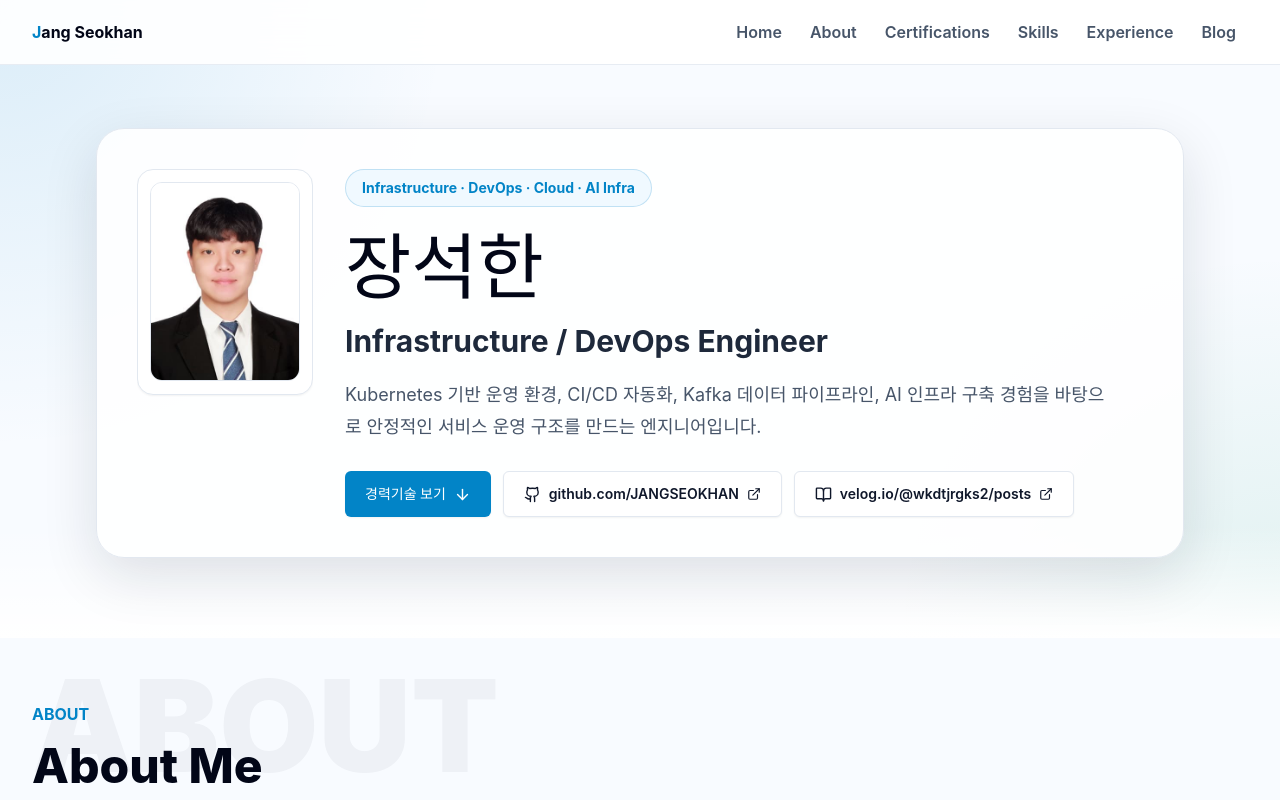
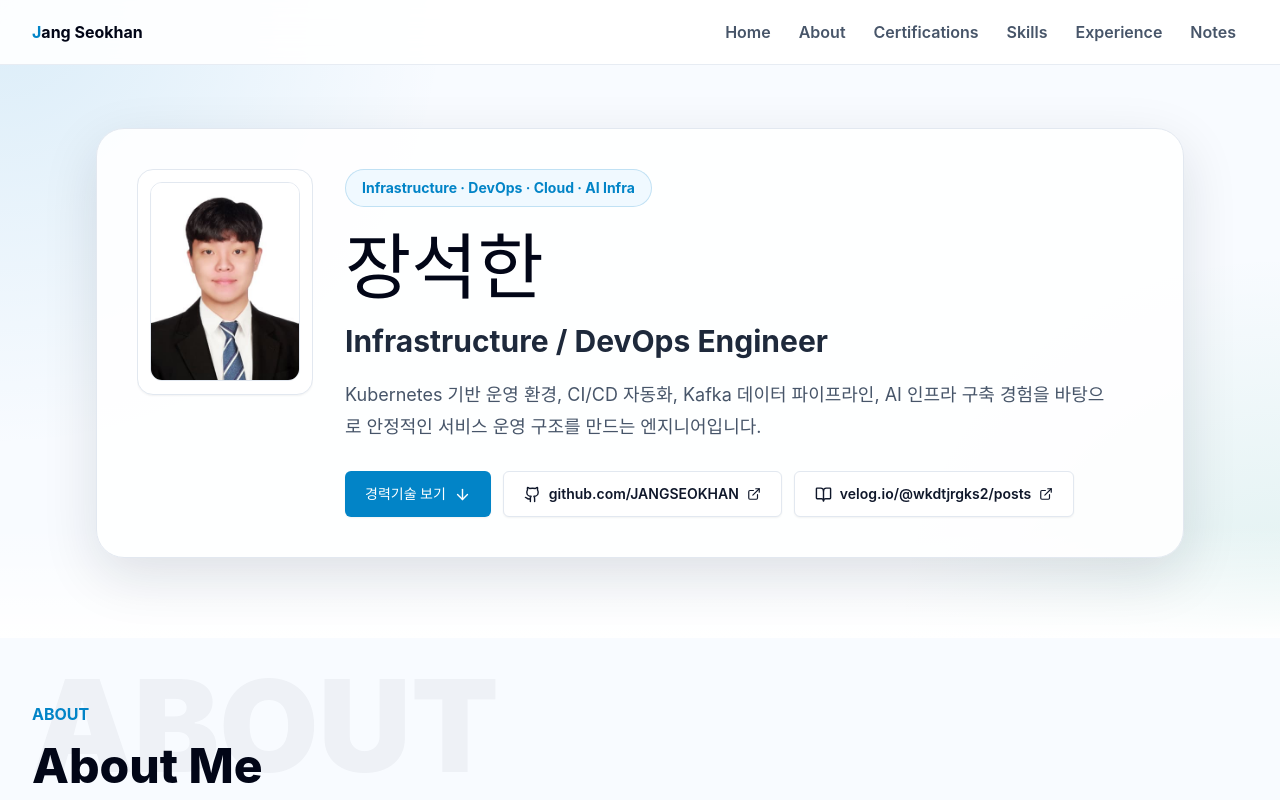
Before and after one commit to JANGSEOKHAN/JANGSEOKHAN.github.io, a React (Vite) app: page / in a window 1280 px wide. Shown: the top 800 px of the page. Built offline with nearby package versions, Linux system fonts and the light colour scheme; a web font is replaced by a local one.

Commit message:
Rename blog section to technical notes

```diff
--- a/src/components/BlogNotes.tsx
+++ b/src/components/BlogNotes.tsx
@@ -1,28 +1,17 @@
 import { BookOpen, ExternalLink } from 'lucide-react';
-import { notes, profile } from '../data/profile';
+import { notes } from '../data/profile';
 import SectionTitle from './SectionTitle';
 
 export default function BlogNotes() {
-  const blogLabel = profile.notesUrl.replace(/^https?:\/\//, '').replace(/\/$/, '');
-
   return (
-    <section id="blog" className="scroll-mt-20 py-12 sm:py-16">
+    <section id="notes" className="scroll-mt-20 py-12 sm:py-16">
       <div className="mx-auto max-w-7xl px-4 sm:px-6 lg:px-8">
-        <div className="flex flex-col gap-5 sm:flex-row sm:items-end sm:justify-between">
+        <div>
           <SectionTitle
-            eyebrow="Blog"
+            eyebrow="Technical Notes"
             title="운영 경험을 기술 노트로 정리합니다."
-            watermark="Blog"
+            watermark="Notes"
           />
-          <a
-            href={profile.notesUrl}
-            target="_blank"
-            rel="noreferrer"
-            className="inline-flex min-h-11 w-full items-center justify-center gap-2 rounded-md border border-slate-200 bg-white px-5 py-3 text-sm font-semibold text-slate-900 shadow-sm outline-none transition hover:border-signal-cyan/60 hover:text-signal-cyan focus-visible:ring-2 focus-visible:ring-signal-cyan focus-visible:ring-offset-2 focus-visible:ring-white sm:w-auto"
-          >
-            <span className="break-all">{blogLabel}</span>
-            <ExternalLink aria-hidden="true" size={15} />
-          </a>
         </div>
         <div className="mt-7 grid gap-4 sm:mt-8 md:grid-cols-2 xl:grid-cols-3">
           {notes.map((note) => (
--- a/src/data/profile.ts
+++ b/src/data/profile.ts
@@ -87,7 +87,7 @@ export const navItems: NavItem[] = [
   { label: 'Certifications', href: '#certifications' },
   { label: 'Skills', href: '#skills' },
   { label: 'Experience', href: '#experience' },
-  { label: 'Blog', href: '#blog' },
+  { label: 'Notes', href: '#notes' },
 ];
 
 export const aboutParagraphs = [
```
